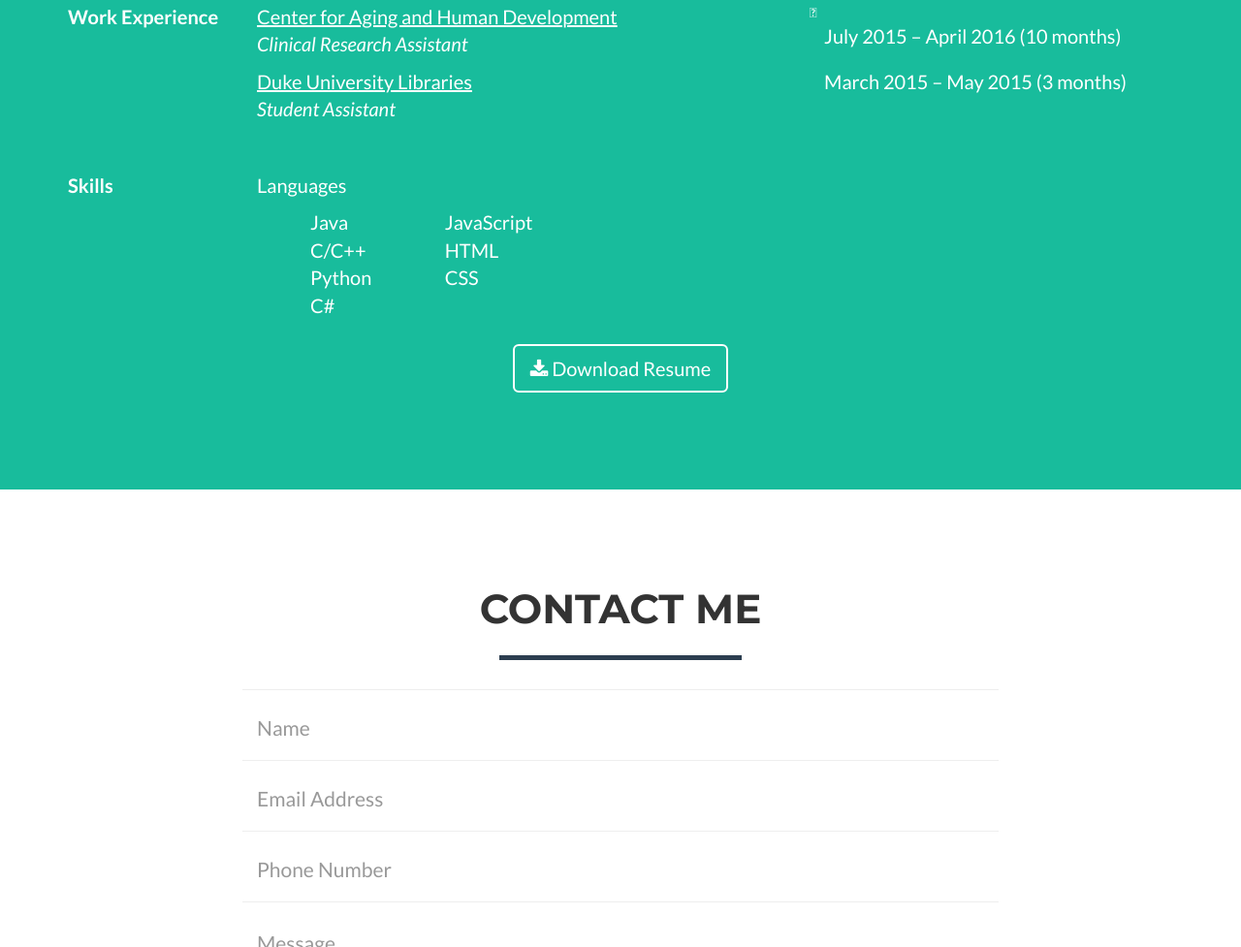
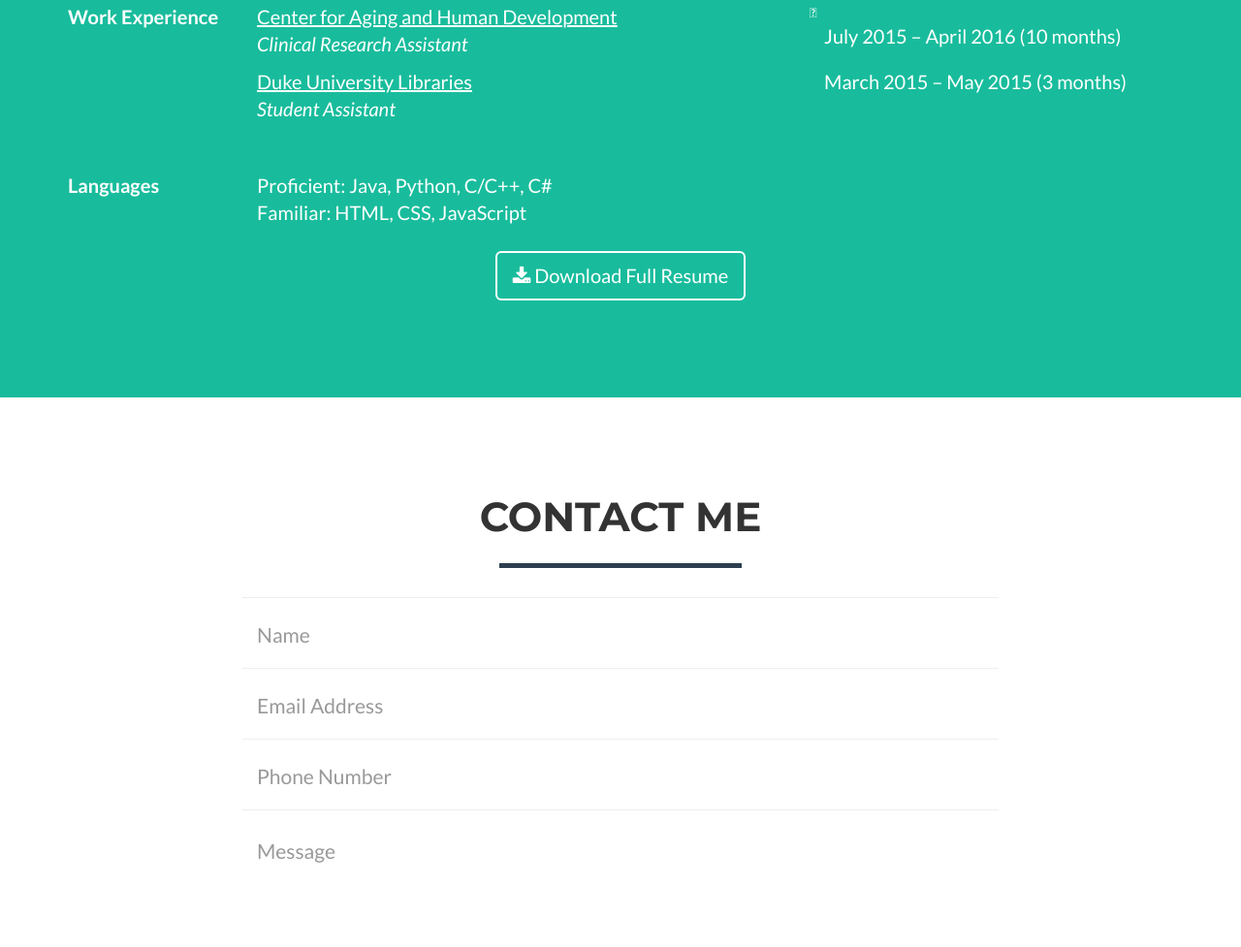
Before and after one commit to fbg871/PersonalWebsite, a website: page index.html in a window 1280 px wide. Shown: the part 1968-2945 px from the top of the page at 97% size. Drawn offline with nearby package versions, Linux system fonts and the light colour scheme.

Commit message:
Add files via upload

```diff
--- a/index.html
+++ b/index.html
@@ -175,32 +175,18 @@
 			<br>
 			<div class="row">
                 <div class="col-md-2">
-                    <p><b>Skills</b></p>
+                    <p><b>Languages</b></p>
                 </div>
                 <div class="col-lg-6">
-                    <p class="closeLines">Languages</p>
-					<div class="col-lg-3 text-left">
-						<ul>
-							<li>Java</li>
-							<li>C/C++</li>
-							<li>Python</li>
-							<li>C#</li>
-						</ul>
-					</div>
-					<div class="col-lg-3 text-left">
-						<ul>
-							<li>JavaScript</li>
-							<li>HTML</li>
-							<li>CSS</li>
-						</ul>
-					</div>
+					<p>Proficient: Java, Python, C/C++, C#<br>
+					Familiar: HTML, CSS, JavaScript</p>
                 </div>
 				<br>
 
             </div>
 			<div class="col-lg-8 col-lg-offset-2 text-center">
-                    <a href="Fredrik_Gjellesvik_resume.docx" class="btn btn-lg btn-outline" download="resume">
-                        <i class="fa fa-download"></i> Download Resume
+                    <a href="Fredrik_Gjellesvik_resume.pdf" class="btn btn-lg btn-outline" download="resume">
+                        <i class="fa fa-download"></i> Download Full Resume
                     </a>
             </div>
         </div>
```
Also changed, not shown: 2 other files.
